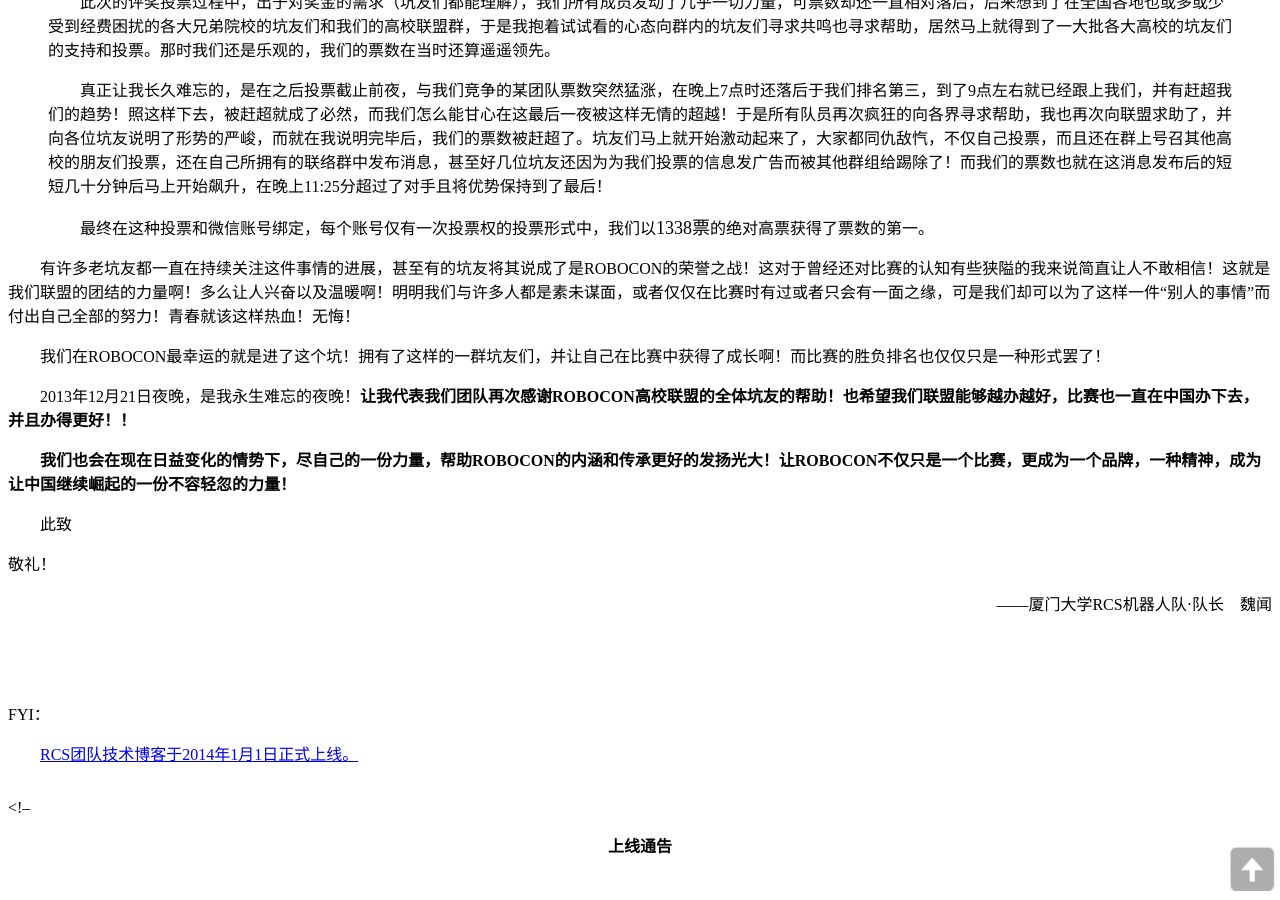
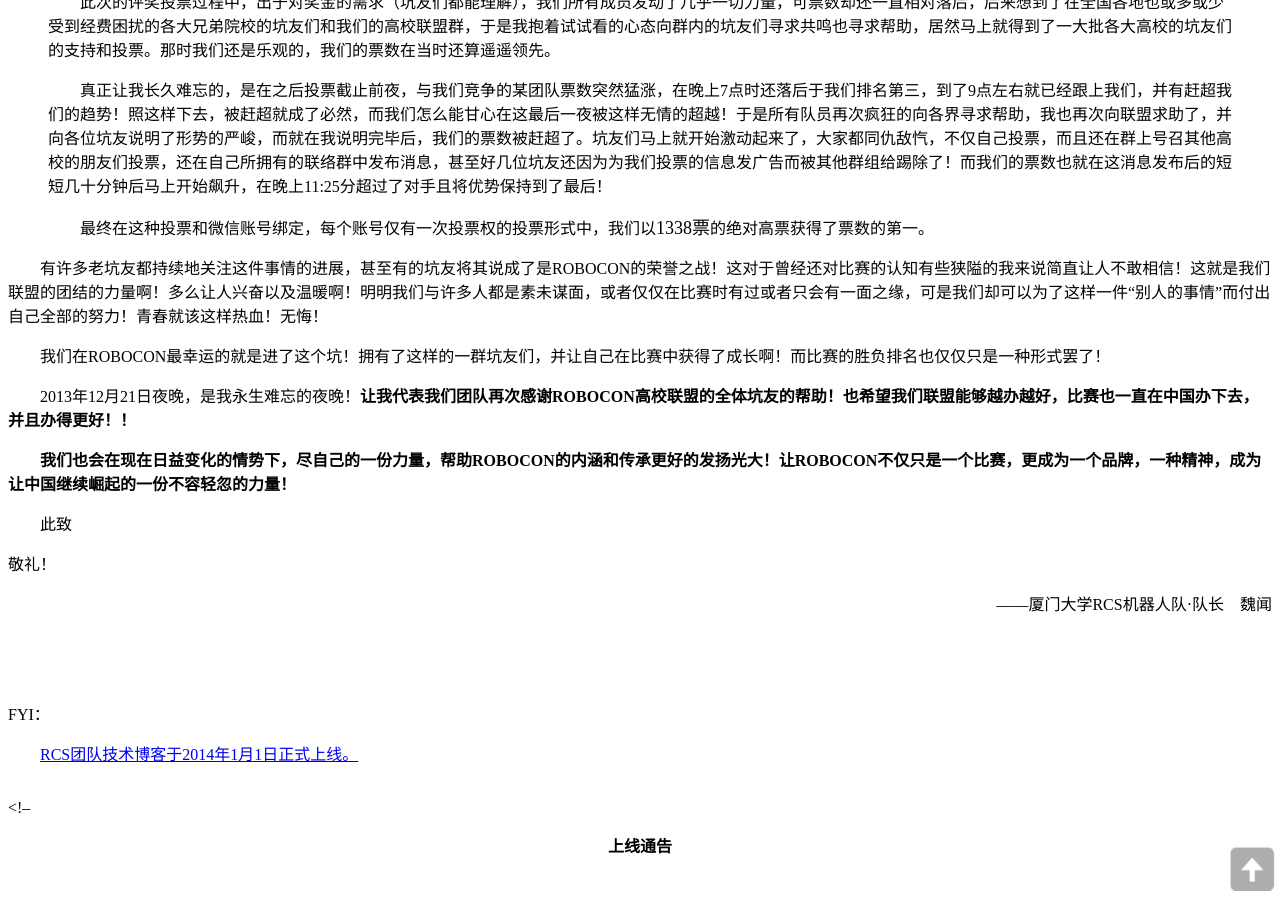
Before and after one commit to RCSTech/RCSTech.github.io, a Jekyll site: the page built from thank_you_note.md, in a window 1280 px wide and 900 px high, scrolled down 470 px. Built offline with Jekyll 4.4.1, drawn with Linux system fonts in a browser that asks for light colours; nearby versions of some CDN libraries; a style sheet for code colours, icons or effects is not loaded.

Commit message:
edit thank

```diff
--- a/thank_you_note.md
+++ b/thank_you_note.md
@@ -20,7 +20,7 @@
 >
 >　　最终在这种投票和微信账号绑定，每个账号仅有一次投票权的投票形式中，我们以<font size="4">1338票</font>的绝对高票获得了票数的第一。
 
-　　有许多老坑友都一直在持续关注这件事情的进展，甚至有的坑友将其说成了是ROBOCON的荣誉之战！这对于曾经还对比赛的认知有些狭隘的我来说简直让人不敢相信！这就是我们联盟的团结的力量啊！多么让人兴奋以及温暖啊！明明我们与许多人都是素未谋面，或者仅仅在比赛时有过或者只会有一面之缘，可是我们却可以为了这样一件“别人的事情”而付出自己全部的努力！青春就该这样热血！无悔！
+　　有许多老坑友都持续地关注这件事情的进展，甚至有的坑友将其说成了是ROBOCON的荣誉之战！这对于曾经还对比赛的认知有些狭隘的我来说简直让人不敢相信！这就是我们联盟的团结的力量啊！多么让人兴奋以及温暖啊！明明我们与许多人都是素未谋面，或者仅仅在比赛时有过或者只会有一面之缘，可是我们却可以为了这样一件“别人的事情”而付出自己全部的努力！青春就该这样热血！无悔！
 
 　　我们在ROBOCON最幸运的就是进了这个坑！拥有了这样的一群坑友们，并让自己在比赛中获得了成长啊！而比赛的胜负排名也仅仅只是一种形式罢了！
 
```
